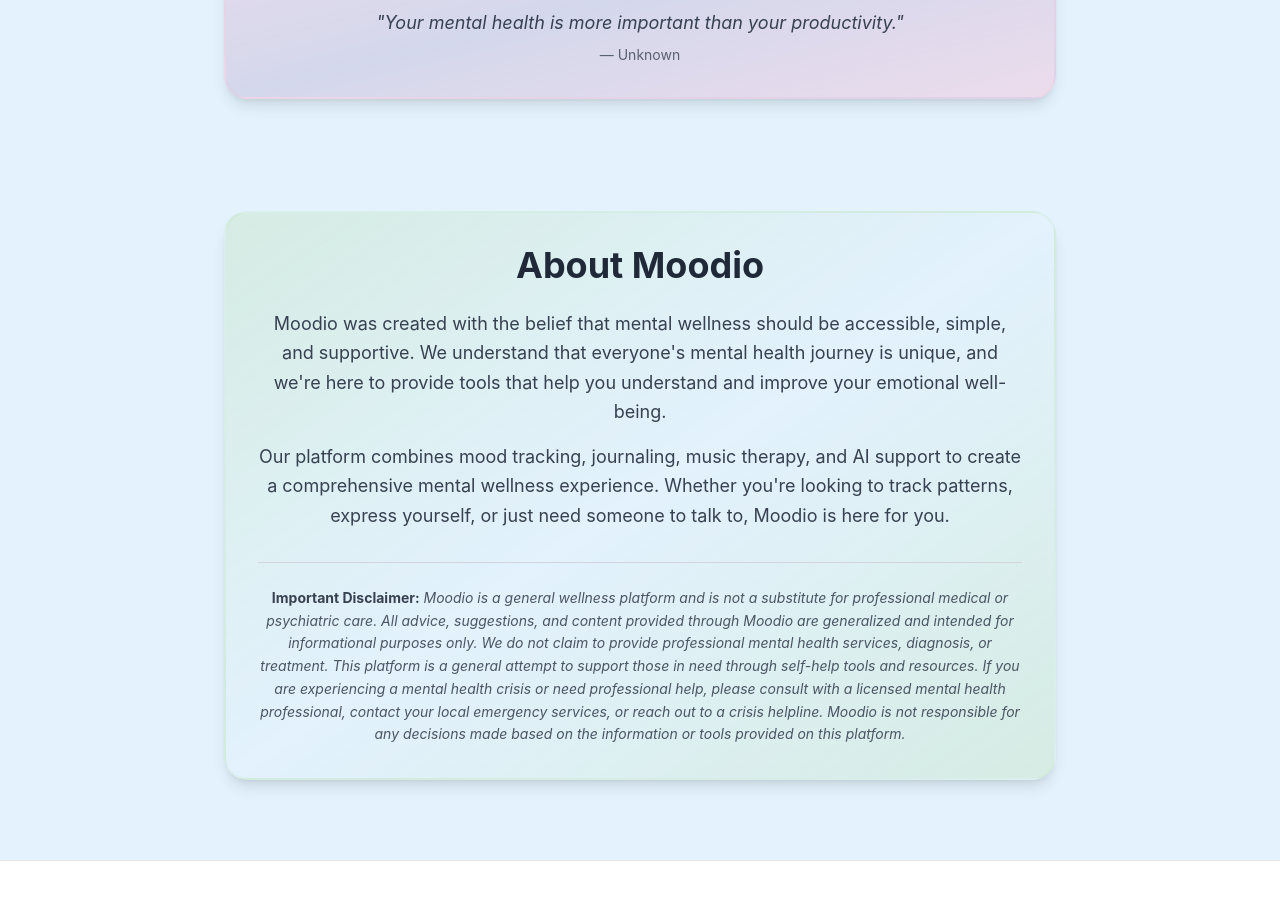
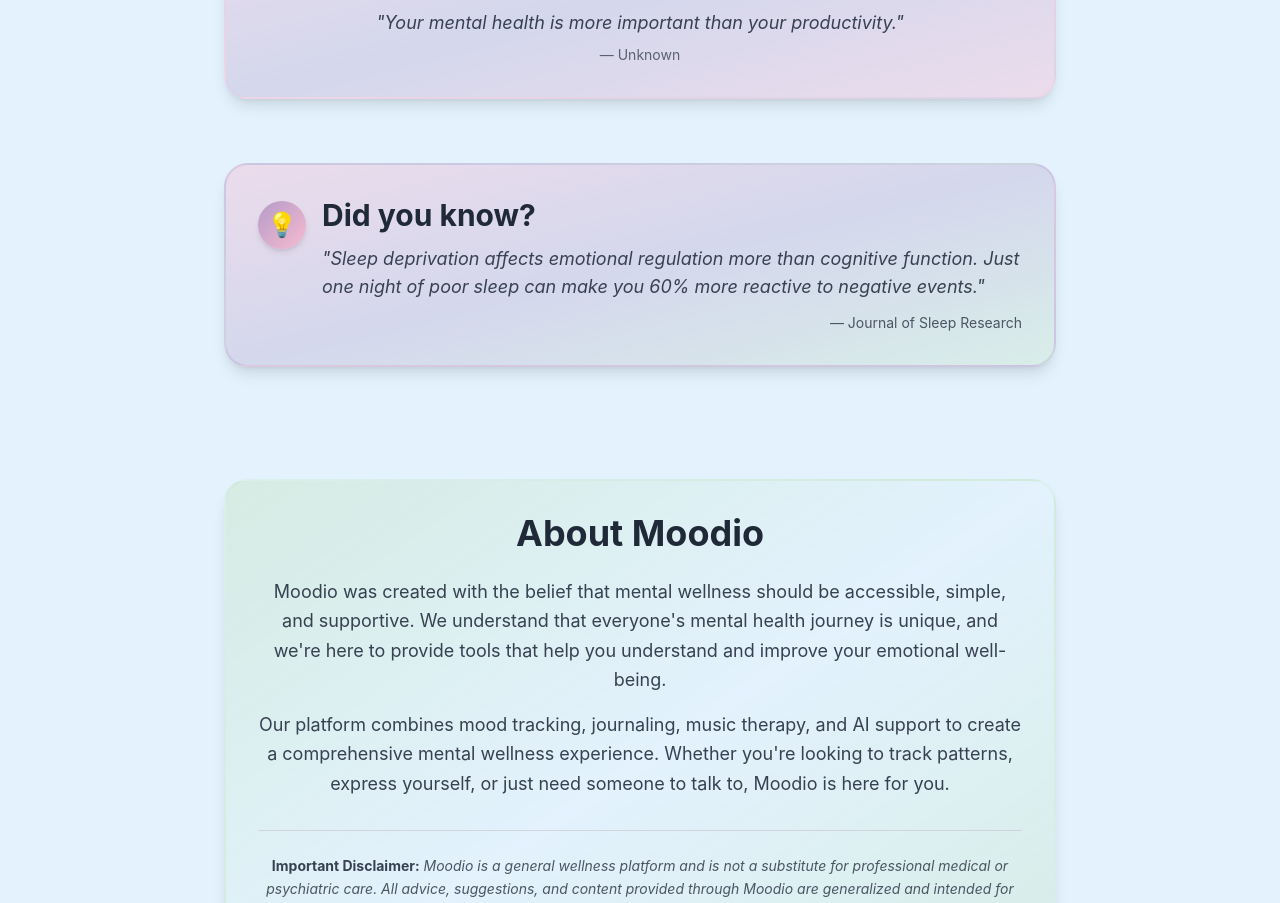
Before and after one commit to Riya-2811/Moodio, a React (Create React App) app: page / in a window 1280 px wide. Shown: the part 1345-2248 px from the top of the page. Built offline with nearby package versions, Linux system fonts and the light colour scheme; no server answers; sample sign-in values are in the browser's storage.

Commit message:
Did you know section added to the Home Page

```diff
--- /dev/null
+++ b/src/components/DidYouKnow.jsx
@@ -0,0 +1,152 @@
+import React, { useState, useEffect } from 'react';
+
+/**
+ * Did You Know Component
+ * Displays interesting, proven facts about emotional health, psychology, and the human mind
+ * Shows a new random fact on each page load/visit
+ */
+const DidYouKnow = () => {
+  const [currentFact, setCurrentFact] = useState(null);
+
+  // Array of unique, proven facts about emotional health, psychology, and the human mind
+  const facts = [
+    {
+      fact: "Smiling can actually trick your brain into feeling happier, even if you're not initially in a good mood. This is called the facial feedback hypothesis.",
+      source: "Psychological Science"
+    },
+    {
+      fact: "Regular exercise is as effective as antidepressants for treating mild to moderate depression, according to multiple studies.",
+      source: "Harvard Medical School"
+    },
+    {
+      fact: "Writing about your emotions for just 15-20 minutes can significantly reduce stress and improve mental health. This is called expressive writing therapy.",
+      source: "Journal of Clinical Psychology"
+    },
+    {
+      fact: "The human brain processes negative information faster than positive information - this is called negativity bias, an evolutionary survival mechanism.",
+      source: "Psychological Review"
+    },
+    {
+      fact: "Listening to music releases dopamine in the brain, the same chemical released during eating and sex, which explains why music can improve mood.",
+      source: "Nature Neuroscience"
+    },
+    {
+      fact: "Practicing gratitude regularly can rewire your brain to be more optimistic and can increase happiness by up to 25% over time.",
+      source: "Journal of Personality and Social Psychology"
+    },
+    {
+      fact: "Deep breathing activates the parasympathetic nervous system, which helps reduce stress and anxiety by slowing your heart rate and lowering blood pressure.",
+      source: "Harvard Health Publishing"
+    },
+    {
+      fact: "Social connections are as important to your health as not smoking, exercising, and maintaining a healthy weight. Loneliness can be as harmful as smoking 15 cigarettes a day.",
+      source: "Brigham Young University Study"
+    },
+    {
+      fact: "The brain's neuroplasticity means you can literally rewire your brain through new experiences and learning, even in adulthood. Your brain continues to change throughout your life.",
+      source: "Nature Reviews Neuroscience"
+    },
+    {
+      fact: "Crying releases oxytocin and endorphins, which are natural painkillers and mood elevators. This is why you often feel better after a good cry.",
+      source: "Frontiers in Psychology"
+    },
+    {
+      fact: "Meditation can physically change your brain structure in just 8 weeks, increasing gray matter in areas associated with memory, empathy, and stress regulation.",
+      source: "Psychiatry Research: Neuroimaging"
+    },
+    {
+      fact: "Sleep deprivation affects emotional regulation more than cognitive function. Just one night of poor sleep can make you 60% more reactive to negative events.",
+      source: "Journal of Sleep Research"
+    },
+    {
+      fact: "The placebo effect is so powerful that your brain can produce real physiological changes just from believing something will help, even if it's a sugar pill.",
+      source: "Nature Reviews Neuroscience"
+    },
+    {
+      fact: "Acts of kindness trigger the release of serotonin in both the giver and receiver, creating a 'helper's high' that boosts mood and well-being.",
+      source: "Journal of Social Psychology"
+    },
+    {
+      fact: "Your gut produces 90% of your body's serotonin, the 'happiness hormone.' This is why gut health directly impacts mental health - the gut-brain connection is real.",
+      source: "Harvard Medical School"
+    },
+    {
+      fact: "Spending time in nature can reduce cortisol (stress hormone) levels by up to 21% and improve mood significantly, even in urban parks.",
+      source: "Environmental Science & Technology"
+    },
+    {
+      fact: "The average person has about 6,000 thoughts per day, and research suggests that 80% of them are negative. Mindfulness helps break this pattern.",
+      source: "National Science Foundation"
+    },
+    {
+      fact: "Laughing for just 10-15 minutes can burn up to 40 calories and increase your heart rate similar to light exercise, while also reducing stress hormones.",
+      source: "International Journal of Obesity"
+    },
+    {
+      fact: "Hugging someone for 20 seconds releases oxytocin, which can lower blood pressure, reduce stress, and improve your immune system.",
+      source: "University of North Carolina Study"
+    },
+    {
+      fact: "The '5-4-3-2-1' grounding technique (naming 5 things you see, 4 you can touch, etc.) works because it forces your brain to focus on the present moment, interrupting anxious thoughts.",
+      source: "Cognitive Behavioral Therapy Research"
+    },
+    {
+      fact: "Your brain processes emotional pain in the same regions as physical pain. Heartbreak and physical injury activate similar neural pathways.",
+      source: "Proceedings of the National Academy of Sciences"
+    },
+    {
+      fact: "Practicing self-compassion activates the same brain regions as when you feel compassion for others, and it's linked to greater resilience and well-being.",
+      source: "Journal of Clinical Psychology"
+    },
+    {
+      fact: "The 'butterflies in your stomach' feeling is real - your gut has its own nervous system with over 100 million neurons, often called the 'second brain.'",
+      source: "Scientific American"
+    },
+    {
+      fact: "Color psychology shows that blue and green can reduce stress and anxiety, while yellow can boost mood and energy. This is why nature feels calming.",
+      source: "Color Research and Application"
+    },
+    {
+      fact: "The 'fresh start effect' is real - people are more motivated to make positive changes on temporal landmarks like Mondays, the first of the month, or after birthdays.",
+      source: "Management Science"
+    }
+  ];
+
+  useEffect(() => {
+    // Select a random fact on component mount
+    const randomIndex = Math.floor(Math.random() * facts.length);
+    setCurrentFact(facts[randomIndex]);
+  }, []); // Empty dependency array means this runs once on mount
+
+  if (!currentFact) {
+    return null; // Don't render until fact is selected
+  }
+
+  return (
+    <div className="bg-gradient-to-br from-warm-pink/40 via-calm-purple/30 to-soft-green/40 dark:from-purple-600/20 dark:via-accent-blue/20 dark:to-green-500/20 rounded-softer p-6 md:p-8 shadow-lg border-2 border-calm-purple/30 dark:border-accent-blue/40 transition-all duration-300 hover:shadow-xl">
+      <div className="flex items-start gap-4">
+        {/* Icon */}
+        <div className="flex-shrink-0 mt-1">
+          <div className="w-12 h-12 rounded-full bg-gradient-to-br from-calm-purple to-warm-pink dark:from-accent-blue dark:to-purple-600 flex items-center justify-center text-2xl shadow-md">
+            💡
+          </div>
+        </div>
+
+        {/* Content */}
+        <div className="flex-1">
+          <h3 className="text-2xl md:text-3xl font-bold mb-3 text-gray-800 dark:text-gray-100">
+            Did you know?
+          </h3>
+          <p className="text-base md:text-lg text-gray-700 dark:text-gray-200 leading-relaxed mb-3 italic">
+            "{currentFact.fact}"
+          </p>
+          <p className="text-sm text-gray-600 dark:text-gray-400 text-right">
+            — {currentFact.source}
+          </p>
+        </div>
+      </div>
+    </div>
+  );
+};
+
+export default DidYouKnow;
--- a/src/pages/Home.jsx
+++ b/src/pages/Home.jsx
@@ -2,6 +2,7 @@
 import { Link, useNavigate } from 'react-router-dom';
 import WebcamModal from '../components/WebcamModal';
 import ThoughtOfTheDay from '../components/ThoughtOfTheDay';
+import DidYouKnow from '../components/DidYouKnow';
 import FloatingCameraButton from '../components/FloatingCameraButton';
 import CuteAssistant from '../components/CuteAssistant';
 import Logo from '../components/Logo';
@@ -245,6 +246,11 @@
         <ThoughtOfTheDay />
       </div>
 
+      {/* Did You Know Section - Between Thought of the Day and About */}
+      <div className="max-w-4xl mx-auto px-4 sm:px-6 lg:px-8 py-8">
+        <DidYouKnow />
+      </div>
+
       {/* About Section Preview */}
       <section id="about" className="py-20 bg-sky-blue dark:bg-dark-bg transition-all duration-300">
         <div className="max-w-4xl mx-auto px-4 sm:px-6 lg:px-8">
```
